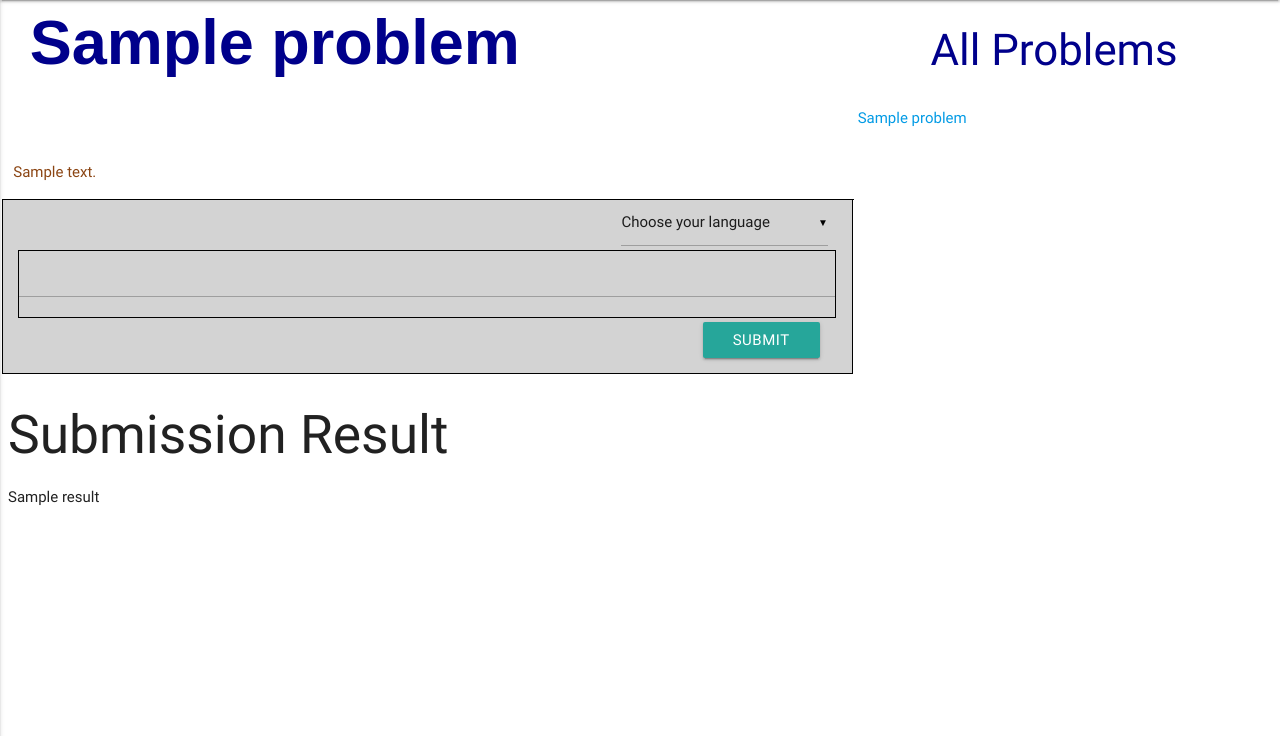
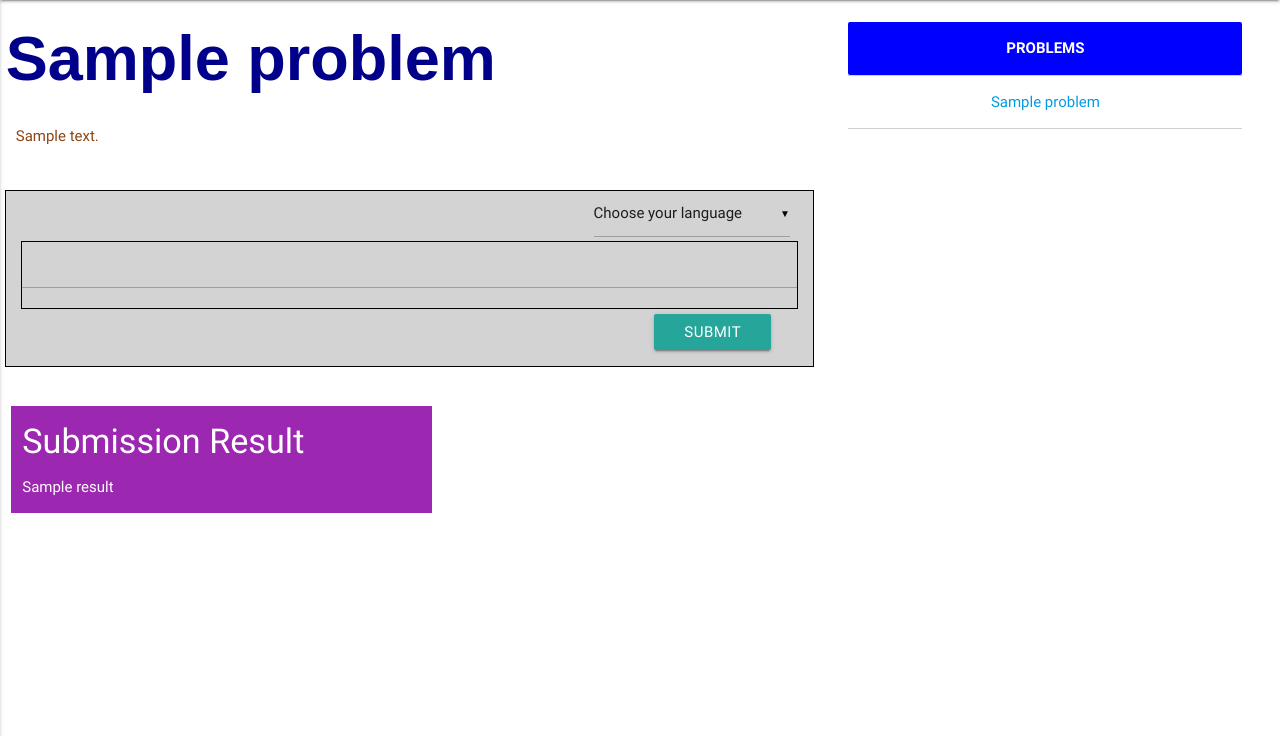
Before and after one commit to CSI-DTU/CodeChecker, a Flask app: template templates/editor.html in a window 1280 px wide. Shown: the part 64-800 px from the top of the page. Run offline with Flask 2, Linux system fonts and the light colour scheme; the template is opened without the code that fills it: values that come from a table or form of the project are taken from there, most other values are stand-ins (such as "Sample title", 1, 10 or a date in 2020).

Commit message:
Arrangement of editor and table

```diff
--- a/templates/editor.html
+++ b/templates/editor.html
@@ -39,24 +39,10 @@
     <div class="row">
         <div class="col m8 l8" style="padding: 2px">
             <h1 style="text-align: left; color: darkblue; font-family: Arial; font-weight: 900; ">
-                &nbsp; {{problem.name}}
+                {{problem.name}}
             </h1>
-        </div>
-        <div class="col m4 l4">
-            <h3 style="color: darkblue" class="center-align" >All Problems</h3>
-            <table>
-            	<tbody>
-	            	{% for p in problems %}
-	            	<tr><td><a href = "/problem/{{p.id}}">{{p.name}}</a></td>
-	            	</tr>
-            		{% endfor %}
-            	</tbody>
-            </table>
-        </div>
-    </div>
-
-    <div class="row" style="padding: 0px; margin: 0px;">
-        <div class="col m8 l8 text-justify">
+            <div class="row">
+                <div class="col m12 l12 s12">
                     <div class="problem-area" style="color: saddlebrown; padding: 0px;
  margin: 0px; background-color: white">
                         <p>{% autoescape false %}
@@ -65,11 +51,9 @@
                         </p>
                     </div>
                 </div>
-        <div class="col m4 l4" style="margin: 0px">
             </div>
-    </div>
-    <div class="row" style="margin: 0px; padding: 0px">
-            <div class = "editor-area col  m8 l8" style="background-color: lightgray; border: 1px solid black; ">
+            <div class="row">
+                <div class = "editor-area col s12 m12 l12" style="background-color: lightgray; border: 1px solid black; ">
                     <form  action="" method="post" role="form">
                         <div class = "language input-field" style="width: 25%; margin: 0px;  margin-left: 73.5%">
                             <select id = "lang" name = "lang" style="margin: 0px">
@@ -79,32 +63,51 @@
                                 <option value = "java">Java</option>
                                 <option value = "python">Python</option>
                             </select>
-
                         </div>
                         <div style="border : 1px solid black;margin : 4px">
                             <div class = "editor">
                                 {{ form.source_code }}
                             </div>
                         </div>
-                    <div class="row">
-                        <div class="col m10 l10"></div>
-                        <div class="col  m2 l2">
+                        <div class="row" style="margin: 1px; padding: 1px">
+                            <div class="col m9 l9 s9"></div>
+                            <div class="col s3  m3 l3">
+                                &nbsp;&nbsp;&nbsp;&nbsp;&nbsp;
+                                &nbsp;&nbsp;&nbsp;
                                 <input type="submit" class="btn btn-success" value="SUBMIT">
                             </div>
                         </div>
-
                         <p></p>
                     </form>
-
                 </div>
-        <div class="col m4 l4" style="border-left: 1px solid black"> </div>
+            </div>
+        </div>
+        <div class="col m4 l4 table-responsive" style="border: 1px black">
+            <table class="responsive-table centered bordered striped">
+            	<tbody>
+                <tr class="center-align">
+                    <th style="text-align: center; color: white; background-color: blue">
+                        PROBLEMS
+                    </th>
+                </tr>
+	            	{% for p in problems %}
+	            	<tr><td><a href = "/problem/{{p.id}}">{{p.name}}</a></td>
+	            	</tr>
+            		{% endfor %}
+            	</tbody>
+            </table>
+        </div>
     </div>
           <div class="row" style="margin : 3px; padding: 3px">
             {% if result != None %}
-            <div class = "result-area" >
-                <h2> Submission Result </h2>
+            <div class = "result-area white-text purple col s12 m4 l4" >
+                <h4> Submission Result </h4>
                 <p> {{result}} </p>
             </div>
+              <div class="s12 m8 l8"></div>
+              <script>
+                  window.scrollTo(0, document.body.scrollHeight);
+              </script>
             {% endif %}
         </div>
 </div>
@@ -114,24 +117,25 @@
         $('.select-dropdown').css({'margin' : '0px'});
         $(".button-collapse").sideNav();
     });
+
 </script>
 </body>
 <style>
-
     .row
     {
         width: 100%;
-        margin: 2px;
+        margin: 7px;
+        padding: 10px;
     }
-
     .container
     {
-        padding: 2px;
+        padding: 5px;
+        width: 100%;
     }
-
     h1
     {
-        margin: 2px;
+        margin: 0px;
+        padding: 0px;
     }
 </style>
 </html>
```
Lines whose indentation alone changed are shown as unchanged.
